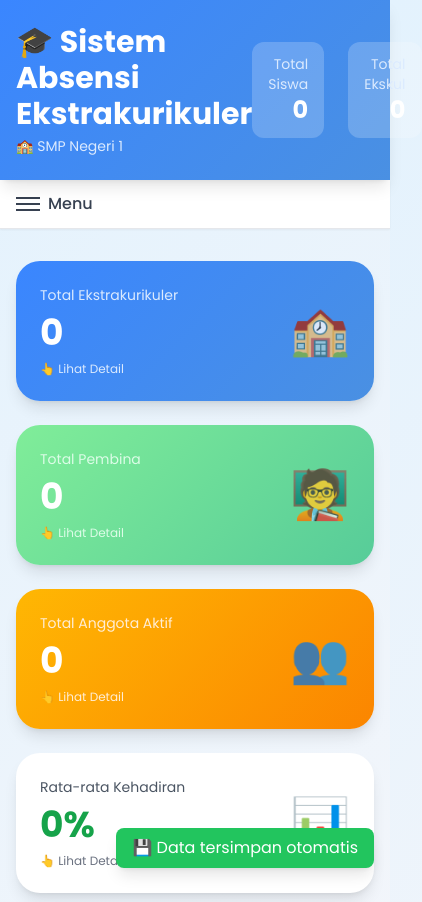
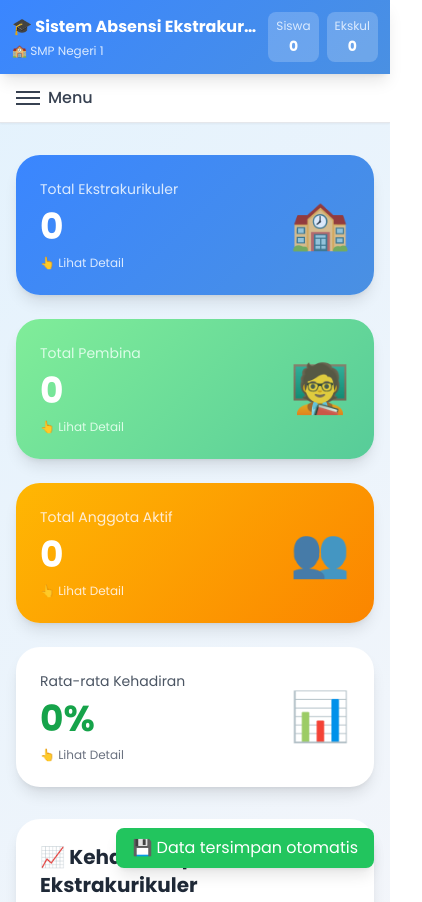
Before and after one commit to yusrizalfalahan/Siabsen_extra, a plain HTML site: page index.html in a window 390 px wide. Shown: the top 902 px of the page, 422 px wide, since content can reach past the window. Drawn offline with nearby package versions, Linux system fonts and the light colour scheme.

Commit message:
Update tampilan smartphone

```diff
--- a/index.html
+++ b/index.html
@@ -111,20 +111,20 @@
   <div id="app" class="h-full flex flex-col">
     <!-- Header -->
     <header class="bg-white shadow-lg sticky top-0 z-50" style="background: linear-gradient(135deg, #3A86FF 0%, #4A90E2 100%);">
-      <div class="max-w-7xl mx-auto px-4 sm:px-6 lg:px-8 py-6">
+      <div class="max-w-7xl mx-auto px-3 sm:px-6 lg:px-8 py-3 sm:py-6">
         <div class="flex items-center justify-between">
-          <div>
-            <h1 id="app-title" class="text-3xl font-bold text-white">🎓 Sistem Absensi Ekstrakurikuler</h1>
-            <p id="school-name" class="text-sm text-blue-100 mt-1">🏫 SMP Negeri 1</p>
+          <div class="flex-1 min-w-0">
+            <h1 id="app-title" class="text-base sm:text-2xl md:text-3xl font-bold text-white truncate">🎓 Sistem Absensi Ekstrakurikuler</h1>
+            <p id="school-name" class="text-xs sm:text-sm text-blue-100 mt-1">🏫 SMP Negeri 1</p>
           </div>
-          <div class="flex items-center space-x-6">
-            <div class="text-right bg-white bg-opacity-20 rounded-xl px-4 py-3">
-              <p class="text-sm text-blue-100">Total Siswa</p>
-              <p id="total-siswa" class="text-2xl font-bold text-white">0</p>
+          <div class="flex items-center space-x-2 sm:space-x-4 md:space-x-6 ml-2">
+            <div class="text-center bg-white bg-opacity-20 rounded-lg sm:rounded-xl px-2 py-1.5 sm:px-3 sm:py-2 md:px-4 md:py-3">
+              <p class="text-xs sm:text-sm text-blue-100 mb-0.5 sm:mb-1 whitespace-nowrap">Siswa</p>
+              <p id="total-siswa" class="text-sm sm:text-xl md:text-2xl font-bold text-white">0</p>
             </div>
-            <div class="text-right bg-white bg-opacity-20 rounded-xl px-4 py-3">
-              <p class="text-sm text-blue-100">Total Ekskul</p>
-              <p id="total-ekskul" class="text-2xl font-bold text-white">0</p>
+            <div class="text-center bg-white bg-opacity-20 rounded-lg sm:rounded-xl px-2 py-1.5 sm:px-3 sm:py-2 md:px-4 md:py-3">
+              <p class="text-xs sm:text-sm text-blue-100 mb-0.5 sm:mb-1 whitespace-nowrap">Ekskul</p>
+              <p id="total-ekskul" class="text-sm sm:text-xl md:text-2xl font-bold text-white">0</p>
             </div>
           </div>
         </div>
@@ -2958,7 +2958,7 @@
         var b = a.contentDocument || a.contentWindow.document;
         if (b) {
           var d = b.createElement('script');
-          d.innerHTML = "window.__CF$cv$params={r:'9a98077c55bafd84',t:'MTc2NDk4NDc0NC4wMDAwMDA='};var a=document.createElement('script');a.nonce='';a.src='/cdn-cgi/challenge-platform/scripts/jsd/main.js';document.getElementsByTagName('head')[0].appendChild(a);";
+          d.innerHTML = "window.__CF$cv$params={r:'9a98131ef77f62dc',t:'MTc2NDk4NTIyMi4wMDAwMDA='};var a=document.createElement('script');a.nonce='';a.src='/cdn-cgi/challenge-platform/scripts/jsd/main.js';document.getElementsByTagName('head')[0].appendChild(a);";
           b.getElementsByTagName('head')[0].appendChild(d)
         }
       }
```
